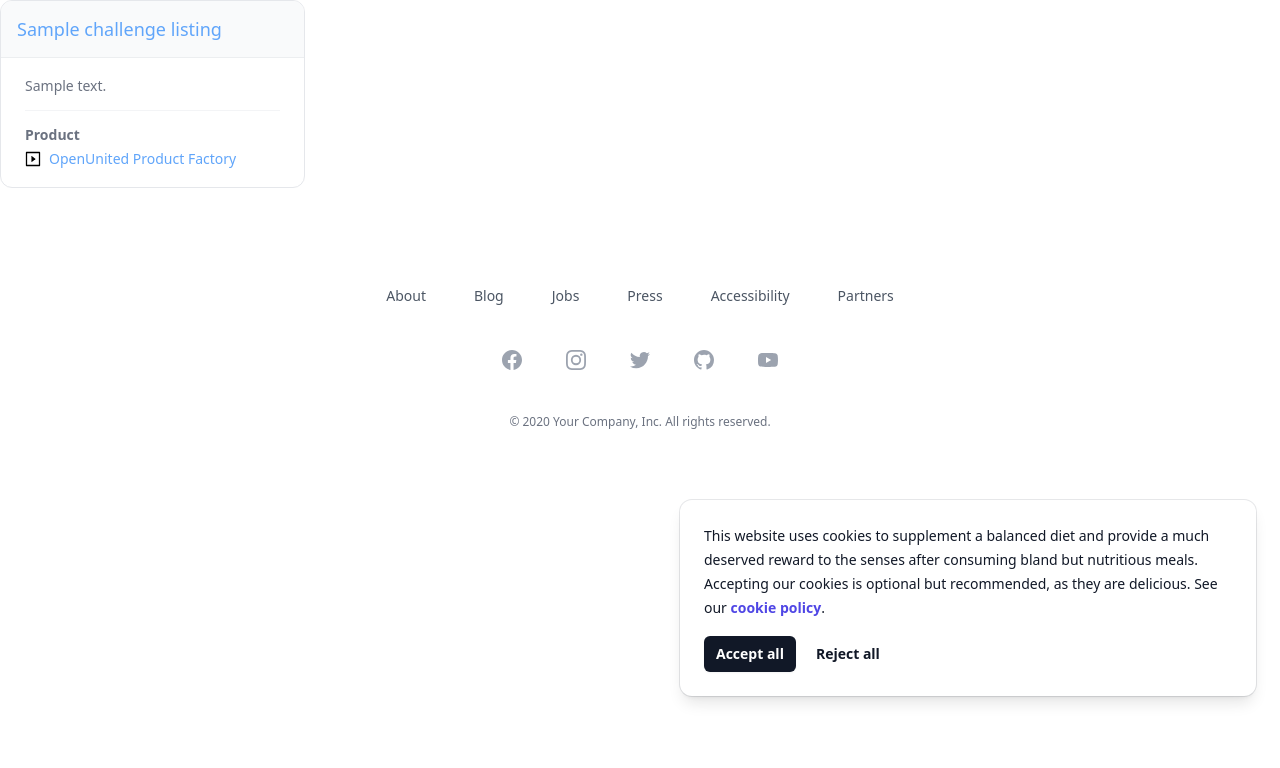
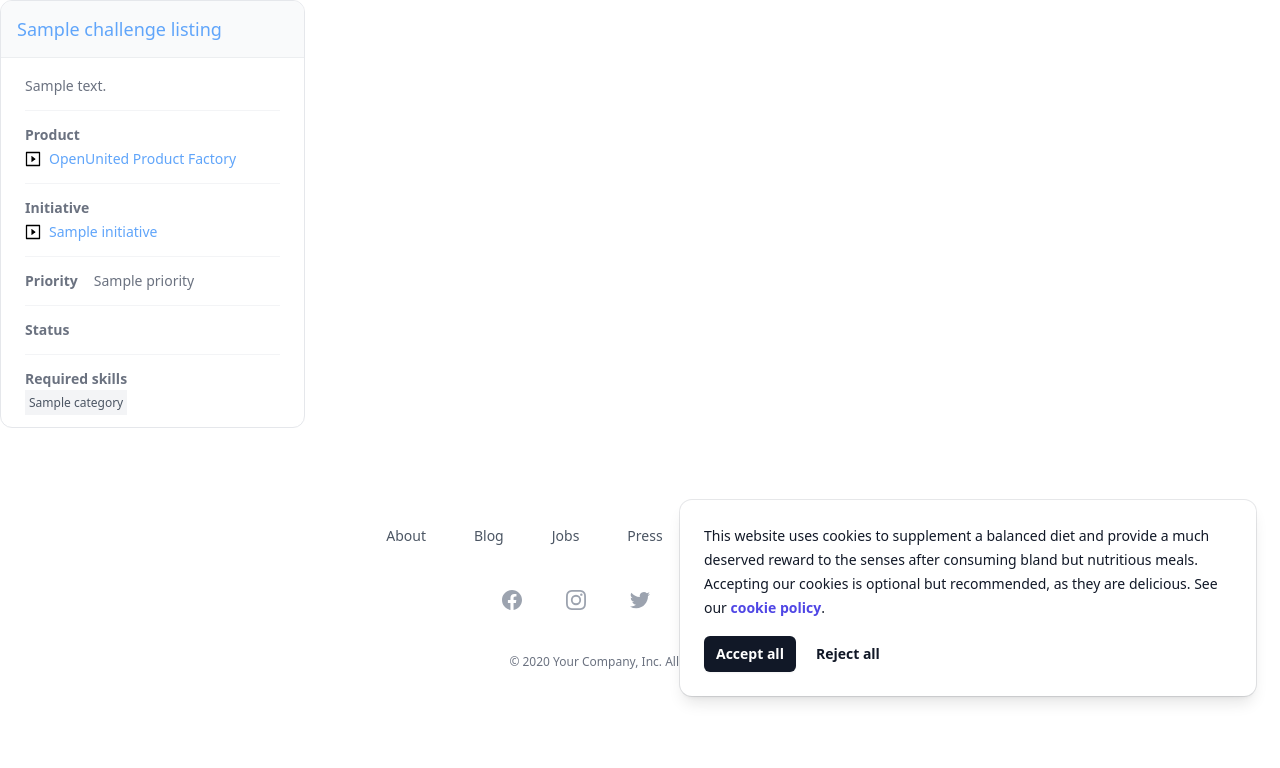
Before and after one commit to McCrayCircle/ux-prototype, a Flask app: template templates/home_challenges.html in a window 1280 px wide. Shown: the part 80-848 px from the top of the page. Before the commit the page ends 783 px from the top, so only its background shows below. Run offline with Flask 3, Linux system fonts and the light colour scheme; the template is opened without the code that fills it: most values are stand-ins (such as "Sample title", 1, 10 or a date in 2020); some libraries are stand-ins or nearby versions; some web fonts are replaced.

Commit message:
cards at home challenges page

```diff
--- a/templates/home_challenges.html
+++ b/templates/home_challenges.html
@@ -1,28 +1,85 @@
 {% extends 'base.html' %}
+
 {% block title %}Homepage - Challenges Listed{% endblock %}
 {% block content %}
 
 <ul role="list" class="grid grid-cols-1 gap-5 lg:grid-cols-4">
-{% for challenge_listing in challenge_listings %}
+  {% for challenge_listing in challenge_listings %}
   <li class="overflow-hidden rounded-xl border border-gray-200">
     <div class="flex items-center gap-x-4 border-b border-gray-900/5 bg-gray-50 p-4">
-      <a href="/meta/openunited-product-factory/challenges/{{ challenge_listing['publishedId'] }}" class="text-lg font-medium leading-6 text-blue-400">{{ challenge_listing["title"] }}</a>
+      <a href="/meta/openunited-product-factory/challenges/{{ challenge_listing['publishedId'] }}"
+        class="text-lg font-medium leading-6 text-blue-400">{{ challenge_listing["title"] }}</a>
     </div>
     <div class="-my-3 divide-y divide-gray-100 px-6 py-4 text-sm leading-6">
       <div class="py-3">
-        <div class="text-gray-500 w-full truncate">{{ challenge_listing["shortDescription"] }}</div>
+        <div class="w-full truncate text-gray-500">
+          {{ challenge_listing["shortDescription"] }}
+        </div>
       </div>
       <div class="py-3">
-        <div class="text-gray-500 w-full font-semibold">Product</div>
+        <div class="w-full font-semibold text-gray-500">Product</div>
         <div class="flex justify-between gap-x-2">
-          <div class="flex-none flex items-center">
-            <svg class="h-4 w-4 flex-none" viewBox="64 64 896 896" focusable="false" data-icon="play-square" fill="currentColor" aria-hidden="true"><path d="M442.3 677.6l199.4-156.7a11.3 11.3 0 000-17.7L442.3 346.4c-7.4-5.8-18.3-.6-18.3 8.8v313.5c0 9.4 10.9 14.7 18.3 8.9z"></path><path d="M880 112H144c-17.7 0-32 14.3-32 32v736c0 17.7 14.3 32 32 32h736c17.7 0 32-14.3 32-32V144c0-17.7-14.3-32-32-32zm-40 728H184V184h656v656z"></path></svg>
+          <div class="flex flex-none items-center">
+            <svg class="h-4 w-4 flex-none" viewBox="64 64 896 896" focusable="false" data-icon="play-square"
+              fill="currentColor" aria-hidden="true">
+              <path
+                d="M442.3 677.6l199.4-156.7a11.3 11.3 0 000-17.7L442.3 346.4c-7.4-5.8-18.3-.6-18.3 8.8v313.5c0 9.4 10.9 14.7 18.3 8.9z">
+              </path>
+              <path
+                d="M880 112H144c-17.7 0-32 14.3-32 32v736c0 17.7 14.3 32 32 32h736c17.7 0 32-14.3 32-32V144c0-17.7-14.3-32-32-32zm-40 728H184V184h656v656z">
+              </path>
+            </svg>
           </div>
           <div class="flex-1">
             <a class="text-blue-400" href="/meta/openunited-product-factory">OpenUnited Product Factory</a>
           </div>
         </div>
       </div>
+      {% if challenge_listing.initiative %}
+      <div class="py-3">
+        <div class="w-full font-semibold text-gray-500">Initiative</div>
+        <div class="flex justify-between gap-x-2">
+          <div class="flex flex-none items-center">
+            <svg class="h-4 w-4 flex-none" viewBox="64 64 896 896" focusable="false" data-icon="play-square"
+              fill="currentColor" aria-hidden="true">
+              <path
+                d="M442.3 677.6l199.4-156.7a11.3 11.3 0 000-17.7L442.3 346.4c-7.4-5.8-18.3-.6-18.3 8.8v313.5c0 9.4 10.9 14.7 18.3 8.9z">
+              </path>
+              <path
+                d="M880 112H144c-17.7 0-32 14.3-32 32v736c0 17.7 14.3 32 32 32h736c17.7 0 32-14.3 32-32V144c0-17.7-14.3-32-32-32zm-40 728H184V184h656v656z">
+              </path>
+            </svg>
+          </div>
+          <div class="flex-1">
+            <a class="text-blue-400"
+              href="/meta/openunited-product-factoryinitiatives/{{ challenge_listing.initiative.id }}">
+              {{ challenge_listing.initiative.name }}
+            </a>
+          </div>
+        </div>
+      </div>
+      {% endif %}
+      <div class="flex gap-x-4 py-3">
+        <div class="font-semibold text-gray-500">Priority</div>
+        <div class="text-gray-500">
+          {{ challenge_listing.challenge.priority }}
+        </div>
+      </div>
+      <div class="flex gap-x-4 py-3">
+        <div class="font-semibold text-gray-500">Status</div>
+        {% set TASK_CLAIM_TYPES = ["Claimed", "Not Ready", "Ready", "Done"] %}
+        <div class="text-gray-500">{{ TASK_CLAIM_TYPES[challenge_listing.status] }}</div>
+      </div>
+      {% if 'None' != challenge_listing.category %}
+      <div class="py-3">
+        <div class="font-semibold text-gray-500 mb-1">Required skills</div>
+        <div>
+          <span class="text-gray-600 text-xs bg-gray-100 p-1">
+            {{ challenge_listing.category }}
+          </span>
+        </div>
+      </div>
+      {% endif %}
     </div>
   </li>
   {% endfor %}
```
Also changed, not shown: package.json (added, +9 -0 lines), package-lock.json (added), 2 other files.
